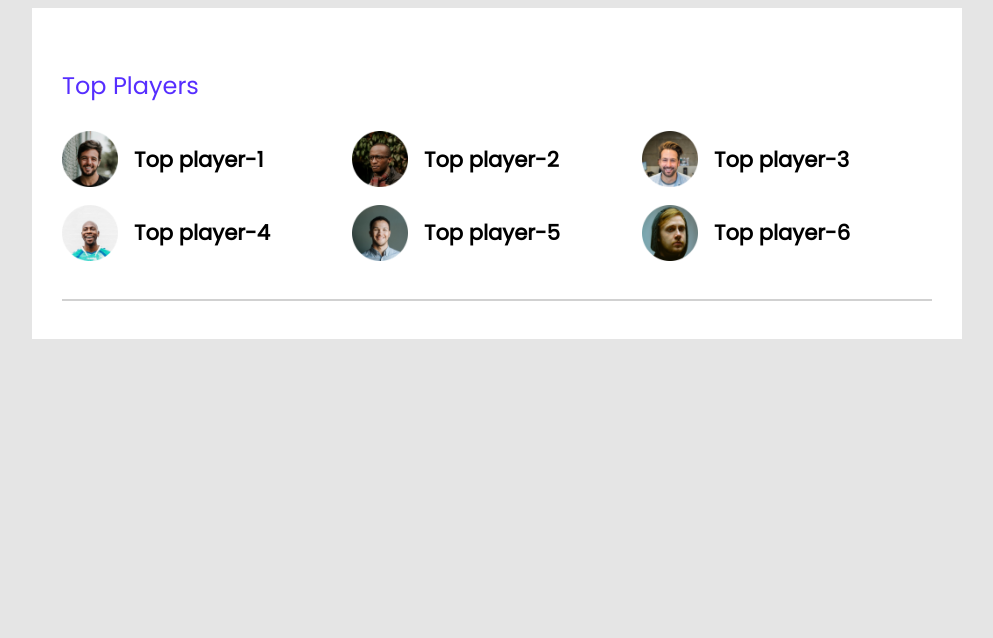
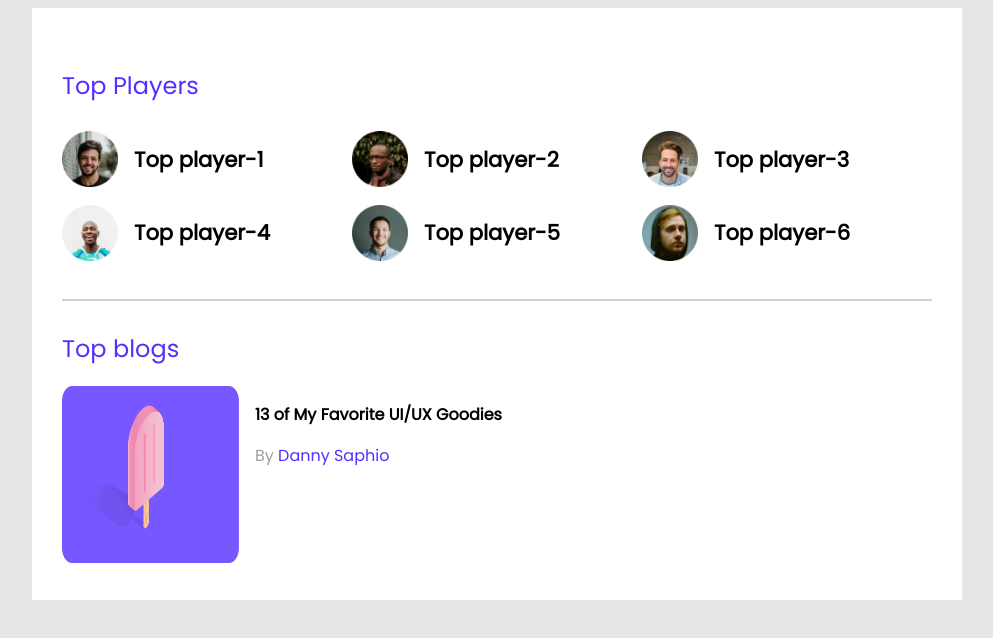
Before and after one commit to MridulChandraNath/leader-board-css3, a plain HTML site: page index.html in a window 1280 px wide. Shown: the whole page, without its empty margins (143-1136 px from the left). Drawn offline with Linux system fonts and the light colour scheme.

Commit message:
One portion of Top blogs completed

```diff
--- a/index.html
+++ b/index.html
@@ -52,6 +52,23 @@
                 </div>
             </div>
             <hr>
+
+            <div class="topblogs">
+                <h2 class="section-title">Top blogs</h2>
+                <div class="blogs">
+                    <article class="blog">
+                        <div class="thumbnail">
+                            <img src="images/blogs/blog-1.png" alt="">
+                        </div>
+                        <div class="blog-info">
+                            <h3 class="blog-title">13 of My Favorite UI/UX Goodies</h3>
+                            <p class="blog-aurthor">By <a href="" class="">Danny Saphio</a></p>
+
+                        </div>
+                    </article>
+
+                </div>
+            </div>
         </section>
 
 
--- a/styles/styles.css
+++ b/styles/styles.css
@@ -55,3 +55,27 @@ main{
 hr{
     border: 1px solid #D1D1D1;
 }
+/* --------------------------------Top-Blogs style-------------------------------------- */
+.blog{
+    display: flex;
+}
+.blog .thumbnail img{
+    height: 177px;
+    width: 177px;
+}
+.blog-info{
+    margin-left: 16px;
+}
+
+.blog-title{
+    font-size: 16px;
+
+}
+.blog-aurthor{
+    text-decoration: none;
+    color: #9F9F9F;
+}
+.blog-aurthor a{
+    text-decoration: none;
+    color: #562EFF;
+}
```
